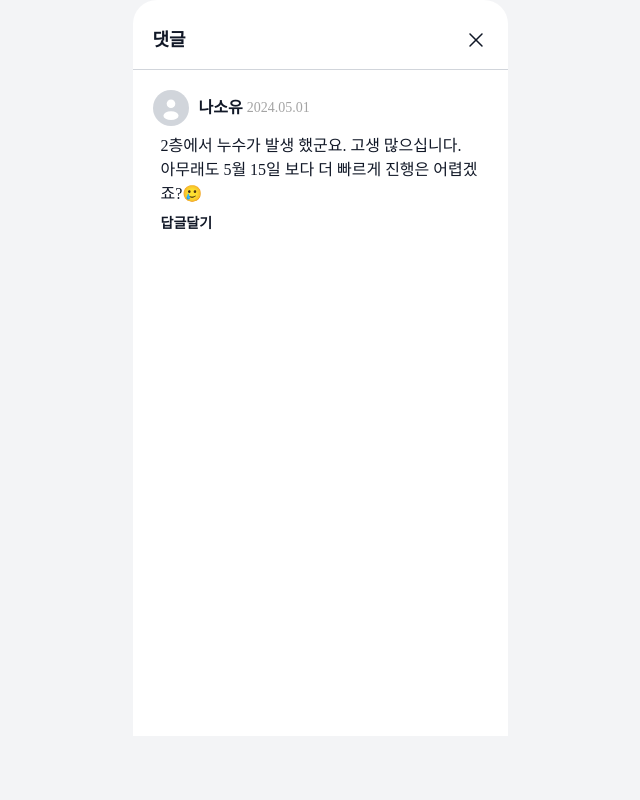
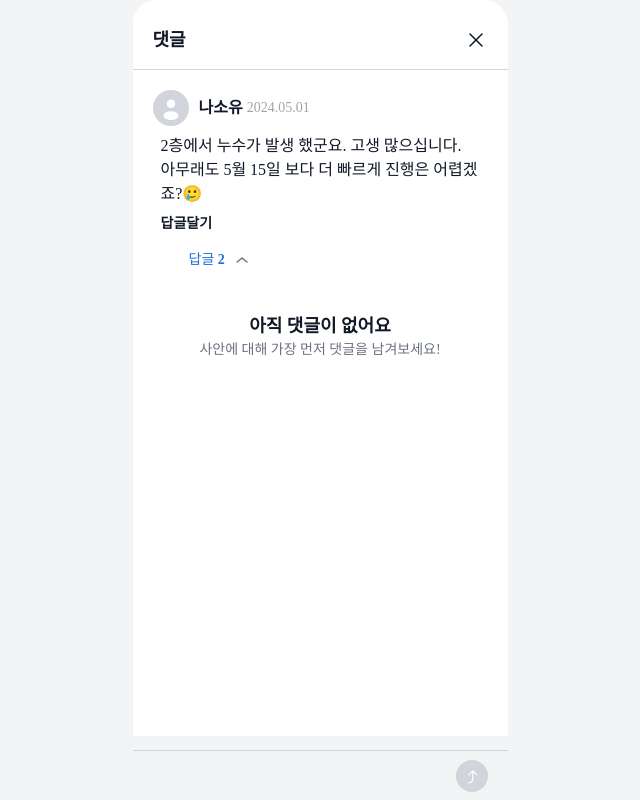
Before and after one commit to 10aeat/10aeat_Frontend, a Next.js app: page /repair/comment in a window 1280 px wide. Shown: the whole page, without its empty margins (320-960 px from the left). Built offline with nearby package versions, Linux system fonts and the light colour scheme; a web font is replaced by a local one.

Commit message:
[Feat] Comment 페이지 추가 작업

```diff
--- a/src/app/repair/comment/page.tsx
+++ b/src/app/repair/comment/page.tsx
@@ -24,7 +24,19 @@ export default function Comment() {
         </div>
         <div className="ml-[8px] text-sm text-gray-900 font-bold">답글달기</div>
       </div>
-
+      <div className="ml-[56px] mt-[14px] flex text-sm items-center text-[#216FD6]">
+        <div className="font-medium">답글&nbsp;</div>
+        <div className="font-bold">2</div>
+        <button className="ml-[5px]"><Image src="/icons/arrow_up_small.svg" width={24} height={24} alt="arrow_up_small" /></button>
+      </div>
+      <div className="flex items-center fixed bottom-0 w-[375px] h-[50px] shrink-0 border-t border-gray-300">
+        <div className="w-[291px] h-[36px] my-[7px] ml-[20px] mr-[12px] shrink-0 rounded-[8px] bg-gray-100"></div>
+        <Image src="/icons/able_base.svg" width={32} height={32} alt="able_base" />
+      </div>
+      <div className="w-[375px] mt-[40px] text-center">
+        <div className="text-lg text-gray-900 font-bold">아직 댓글이 없어요</div>
+        <div className="text-sm text-gray-500 font-normal">사안에 대해 가장 먼저 댓글을 남겨보세요!</div>
+      </div>
     </div>
   )
 }
```
Also changed, not shown: public/icons/able_base.svg (added), public/icons/able_blue.svg (added).
